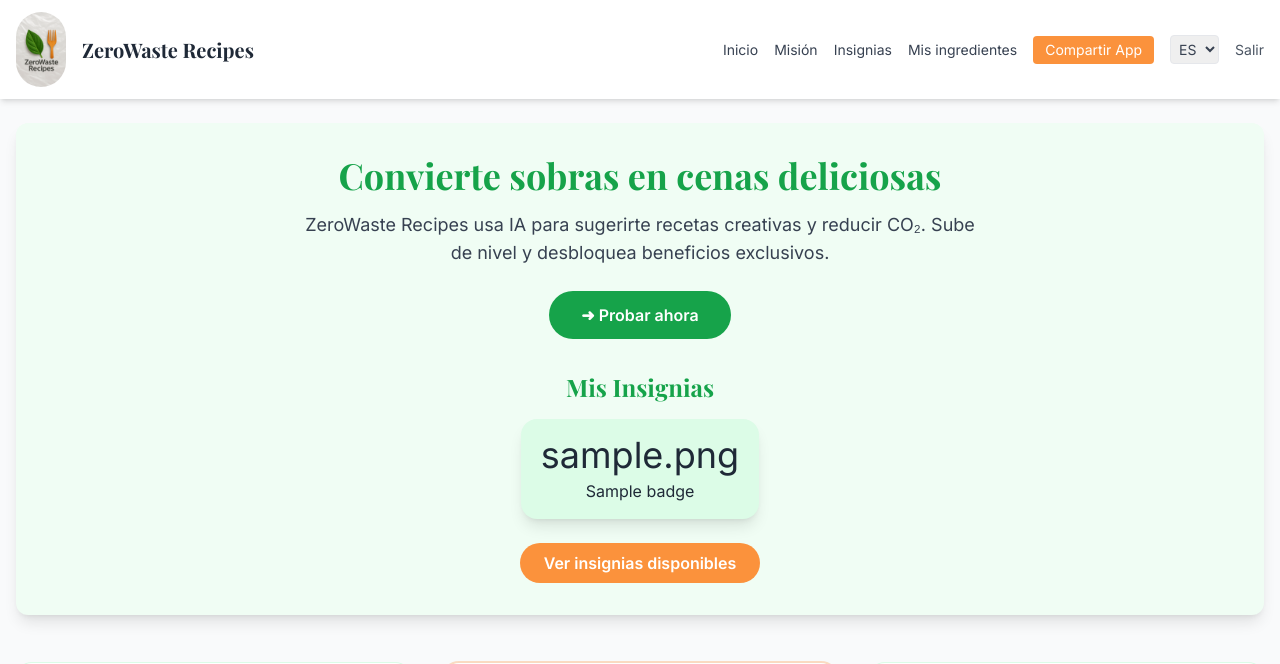
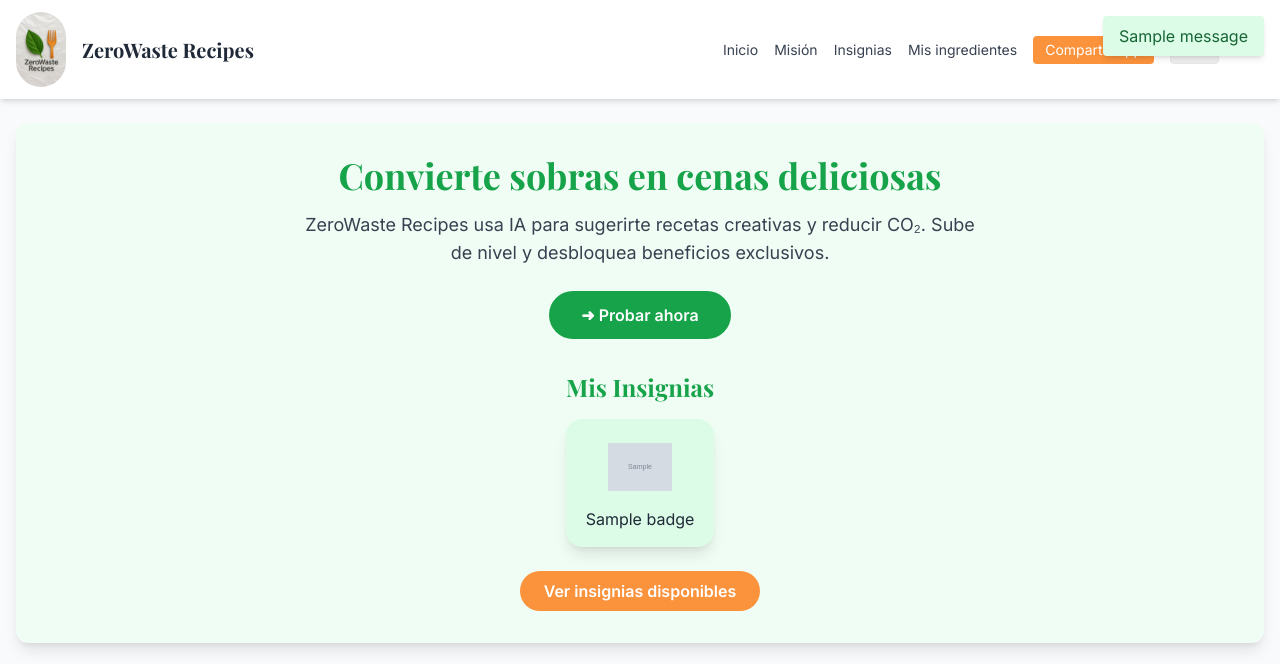
Before and after one commit to daniilabradorr/zerowaste-recipes, a Django app: page / in a window 1280 px wide. Shown: the top 664 px of the page. Run offline with Django 5.2, Linux system fonts and the light colour scheme; a user stored in the database is signed in; tables that the repository leaves empty hold one stand-in row (values such as "Sample post"); grey boxes marked "Sample" are stand-in pictures; one stand-in notice (Sample message) is shown; some libraries are stand-ins or nearby versions.

Commit message:
estilizando insignias en el home

```diff
--- a/templates/base.html
+++ b/templates/base.html
@@ -114,6 +114,19 @@
     </svg>
   </div>
 
+  {# BLOQUE DE MENSAJES #}
+  {% if messages %}
+    <div class="fixed top-4 right-4 space-y-2 z-50">
+      {% for message in messages %}
+        <div
+          class="px-4 py-2 rounded shadow-md {{ message.tags }} bg-green-100 text-green-800"
+        >
+          {{ message }}
+        </div>
+      {% endfor %}
+    </div>
+  {% endif %}
+
   <!-- Main Content -->
   <main class="mx-auto w-full max-w-screen-xl px-4 py-6">
     {% block content %}{% endblock %}
--- a/templates/home.html
+++ b/templates/home.html
@@ -46,7 +46,13 @@
       <div class="flex justify-center flex-wrap gap-4 mb-6">
         {% for assignment in user_badges %}
           <div class="flex flex-col items-center bg-green-100 px-5 py-4 rounded-2xl shadow-lg hover:scale-105 transform transition">
-            <span class="text-4xl mb-1">{{ assignment.badge.icon }}</span>
+            <div class="w-16 h-16 mb-2">
+              <img
+                src="{{ assignment.badge.icon.url }}"
+                alt="{{ assignment.badge.name }}"
+                class="w-full h-full object-contain"
+              >
+            </div>
             <span class="font-medium">{{ assignment.badge.name }}</span>
           </div>
         {% endfor %}
```
